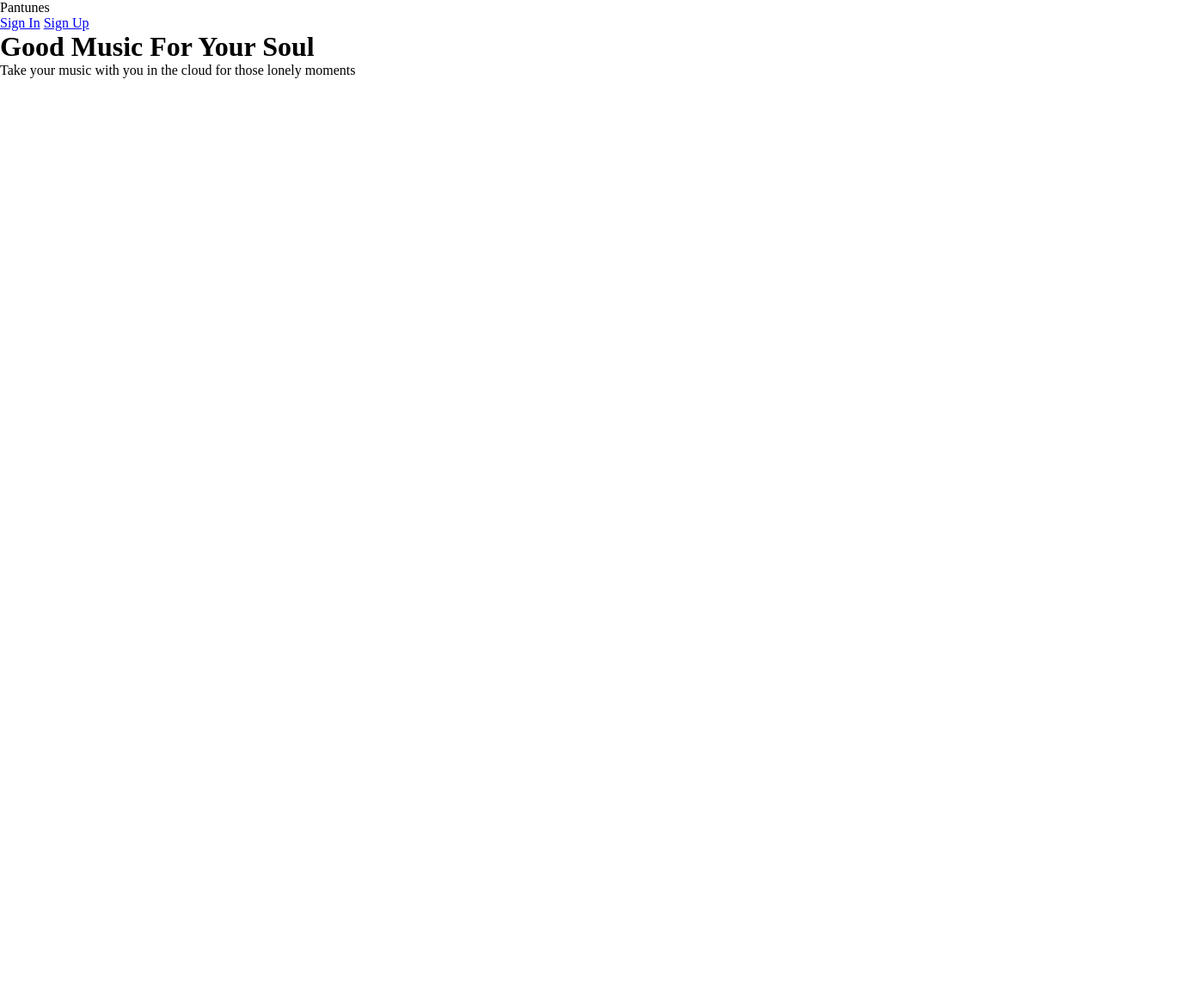
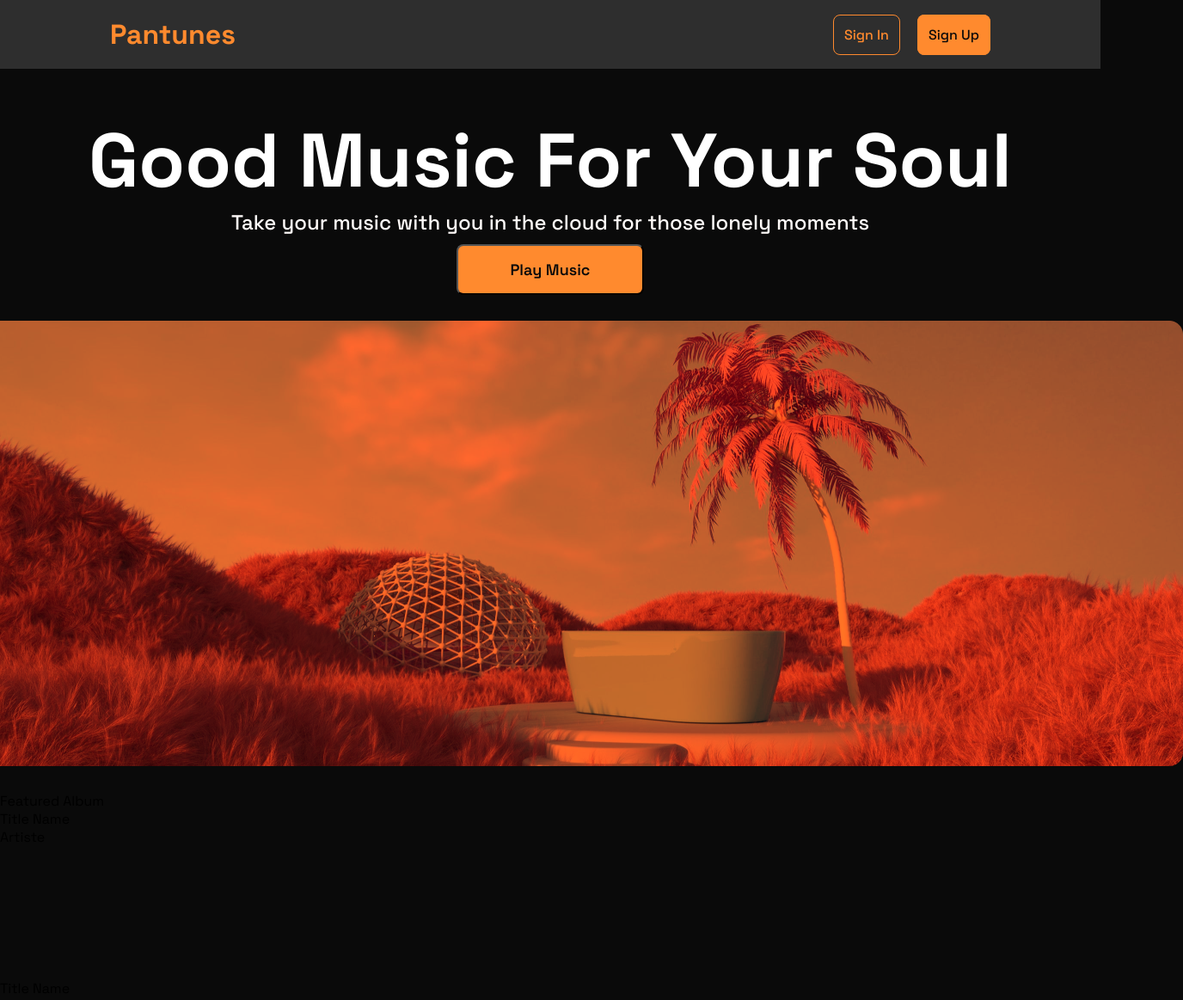
Before and after one commit to Adegunmola/Pantunes, a plain HTML site: page index.html in a window 1280 px wide. Shown: the whole page at 86% size, 1376 px wide, since content can reach past the window. Before the commit the page ends 800 px from the top, so only its background shows below. Drawn offline with Linux system fonts and the light colour scheme.

Commit message:
add home page

```diff
--- a/index.html
+++ b/index.html
@@ -22,7 +22,83 @@
           Take your music with you in the cloud for those lonely moments
         </p>
       </div>
+      <div class="btn-container">
+        <a href="home.html"><button class="heading-btn">Play Music</button></a>
+      </div>
     </header>
+    <div class="slider-div">
+      <img
+        id="slide-image"
+        class="slide-image"
+        src="./images/Slider.png"
+        alt="slider-image"
+      />
+      <div id="indicator-container">
+        <div class="active-slider"></div>
+        <div class="slide-indicator"></div>
+        <div class="slide-indicator"></div>
+        <div class="slide-indicator"></div>
+      </div>
+    </div>
+    <section id="featured-section">
+      <div class="section-container">
+        <div class="section-title">Featured Album</div>
+        <div class="section-card">
+          <div class="card-item">
+            <div class="overlay">
+              <div class="overlay-text">
+                <p class="title">Title Name</p>
+                <p class="artiste">Artiste</p>
+              </div>
+              <div class="overlay-icon">
+                <svg>
+                  <path />
+                </svg>
+              </div>
+            </div>
+          </div>
+          <div class="card-item">
+            <div class="overlay">
+              <div class="overlay-text">
+                <p class="title">Title Name</p>
+                <p class="artiste">Artiste</p>
+              </div>
+              <div class="overlay-icon">
+                <svg>
+                  <path />
+                </svg>
+              </div>
+            </div>
+          </div>
+          <div class="card-item">
+            <div class="overlay">
+              <div class="overlay-text">
+                <p class="title">Title Name</p>
+                <p class="artiste">Artiste</p>
+              </div>
+              <div class="overlay-icon">
+                <svg>
+                  <path />
+                </svg>
+              </div>
+            </div>
+          </div>
+          <div class="card-item">
+            <div class="overlay">
+              <div class="overlay-text">
+                <p class="title">Title Name</p>
+                <p class="artiste">Artiste</p>
+              </div>
+              <div class="overlay-icon">
+                <svg>
+                  <path />
+                </svg>
+              </div>
+            </div>
+          </div>
+        </div>
+      </div>
+    </section>
   </body>
   <script src="script.js"></script>
 </html>
--- a/script.js
+++ b/script.js
@@ -0,0 +1,12 @@
+const sliderImage = document.getElementById("slide-image");
+
+const images = ["Slider", "Slider-1", "Slider-2", "Slider-3"];
+
+let index = 0;
+
+setInterval(() => {
+  index++;
+  if (index === 4) {
+    index = 0;
+  }
+}, 2000);
--- /dev/null
+++ b/styles/base.css
@@ -0,0 +1,14 @@
+@import url("https://fonts.googleapis.com/css2?family=Space+Grotesk:wght@300;400;500;600;700&display=swap");
+* {
+  margin: 0;
+  box-sizing: border-box;
+  font-family: "Space Grotesk", sans-serif;
+}
+
+:root {
+  --orange: #ff8a2e;
+  --deeporange: #f84e22;
+  --grey: #2e2e2e;
+  --deep-grey: #0a0a0a;
+  --pure-white: #ffffff;
+}
--- /dev/null
+++ b/styles/home.css
@@ -0,0 +1,49 @@
+@import url("base.css");
+
+body {
+  background-color: #0a0a0a;
+}
+
+nav {
+  display: flex;
+  border-bottom: 1px solid #6f6f6f;
+  background: #2e2e2e;
+  justify-content: space-between;
+  align-items: center;
+  padding: 1rem 4rem;
+}
+
+h1 {
+  font-weight: 700;
+  font-size: 32px;
+  color: var(--orange);
+}
+
+a {
+  text-decoration: none;
+}
+
+input[type="search"] {
+  padding-left: 1rem;
+  padding-right: 1rem;
+  width: 524px;
+  height: 56px;
+  background: var(--deep-grey);
+  border-radius: 8px;
+  border: 0.5px solid #6f6f6f;
+  color: var(--pure-white);
+}
+input[type="search"]:focus {
+  border: 1.5px solid #6f6f6f;
+  outline: none;
+}
+
+input[type="search"]::placeholder {
+  padding-left: 2.1875rem;
+  font-weight: 400;
+  font-size: 16px;
+  color: var(--pure-white);
+  background: url("/images/search-icon.png");
+  background-repeat: no-repeat;
+  background-size: 18px 18px;
+}
--- a/styles/signin.css
+++ b/styles/signin.css
@@ -1,13 +1,9 @@
-@import url("https://fonts.googleapis.com/css2?family=Space+Grotesk:wght@300;400;500;600;700&display=swap");
-* {
-  margin: 0;
-  box-sizing: border-box;
-}
+@import url("base.css");
+
 body {
   display: flex;
   flex-direction: column;
   background-color: #0a0a0a;
-  font-family: "Space Grotesk", sans-serif;
   height: 100vh;
 }
 
@@ -76,6 +72,10 @@ input[type="submit"] {
   font-weight: 600;
 }
 
+.nav-link {
+  text-decoration: none;
+}
+
 .forgot-para {
   color: #ffffff;
   font-weight: 400;
--- a/styles/style.css
+++ b/styles/style.css
@@ -1,5 +1,91 @@
-@import url("https://fonts.googleapis.com/css2?family=Space+Grotesk:wght@300;400;500;600;700&display=swap");
-* {
-  margin: 0;
-  box-sizing: border-box;
+@import url("base.css");
+
+body {
+  background-color: #0a0a0a;
 }
+.nav-bar {
+  display: flex;
+  align-items: center;
+  justify-content: space-between;
+  background-color: #2e2e2e;
+  height: 5rem;
+  padding: 1rem 8rem;
+}
+
+.nav-title {
+  font-weight: 700;
+  font-size: 2rem;
+  color: #ff8a2e;
+}
+
+/* .nav-btn {
+  width: 10.9375rem;
+} */
+.nav-btn a {
+  width: 4.75rem;
+  height: 3rem;
+  padding: 12px;
+  border-radius: 0.5rem;
+  border: 1px solid #ff8a2e;
+  font-weight: 500;
+  font-size: 1rem;
+  text-decoration: none;
+  font-size: 1rem;
+  font-weight: 500;
+  text-decoration: none;
+}
+
+.btn-1 {
+  background-color: #2e2e2e;
+  color: #ff8a2e;
+}
+
+.btn-2 {
+  background-color: #ff8a2e;
+  color: #0a0a0a;
+  margin-left: 1rem;
+}
+
+.heading-container {
+  display: flex;
+  flex-direction: column;
+  align-items: center;
+  text-align: center;
+  margin-top: 50px;
+}
+
+.title-container {
+  height: 9.625rem;
+}
+
+.heading-text {
+  font-weight: 700;
+  font-size: 5.5rem;
+  color: #ffffff;
+}
+
+.heading-desc {
+  font-weight: 500;
+  font-size: 1.5rem;
+  color: #fffbf9;
+}
+
+.heading-btn {
+  background-color: #ff8a2e;
+  width: 13.625rem;
+  height: 3.6875rem;
+  border-radius: 0.5rem;
+  color: #0a0a0a;
+  font-weight: 600;
+  font-size: 1.125rem;
+}
+
+.slider-div {
+  display: flex;
+  align-items: center;
+  justify-content: center;
+  padding: 30px;
+}
+/* .slide-image {
+width: 92rem;
+} */
```
Also changed, not shown: home.html (added, +51 -0 lines), signin.html (+1 -1 lines), signup.html (+1 -1 lines), images/Slider-1.png (added), images/Slider-2.png (added), images/Slider-3.png (added), images/Slider.png (added), images/music-iconn.svg (added), images/notification-icon.svg (added), images/profile-picture.jpg (added), images/search-icon.png (added).
